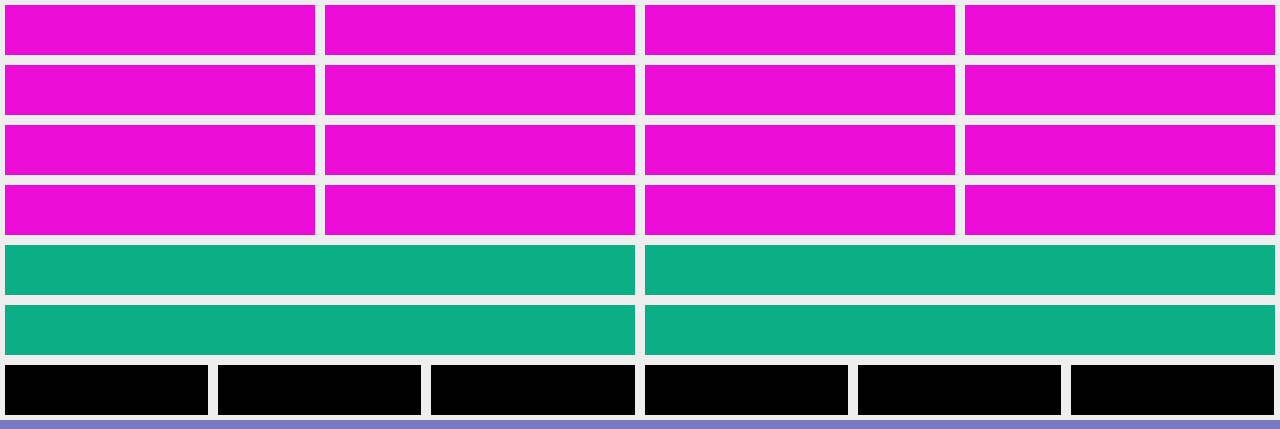
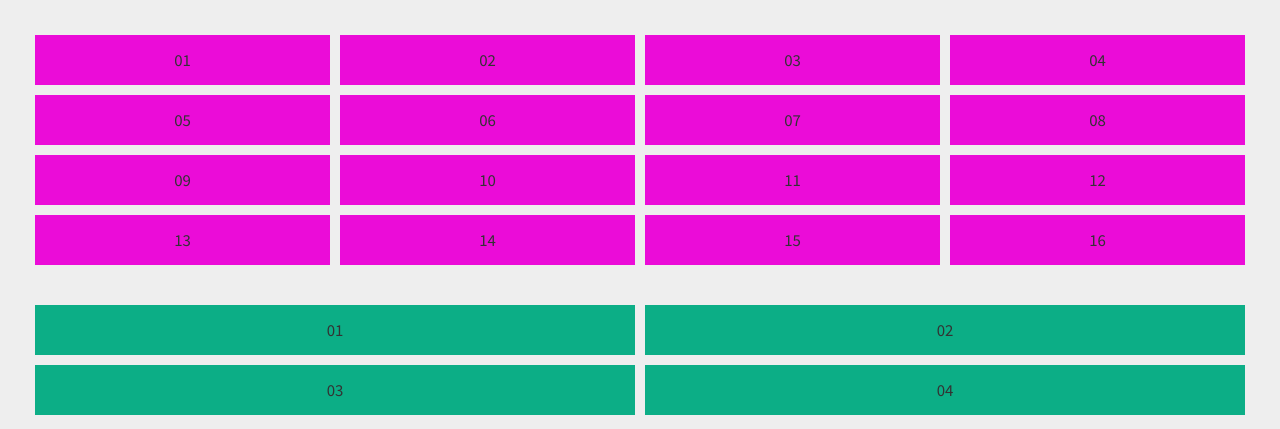
Before and after one commit to kihokei/w8-output, a plain HTML site: page index.html in a window 1280 px wide. Shown: the top 429 px of the page. Drawn offline with Linux system fonts and the light colour scheme.

Commit message:
html-css　Box-Number挿入

```diff
--- a/css/style.css
+++ b/css/style.css
@@ -14,6 +14,7 @@ body{
 .grid{
     display:flex;
     flex-wrap:wrap;
+    margin:30px;
 }
 .grid-item{
     padding:5px;
@@ -33,16 +34,25 @@ body{
     background:#eb0cd8;
     width:100%;
     min-height:50px;
+    display:flex;
+    align-items: center;
+    justify-content: center;
 }
 .block2{
     background:#0cae86;
     width:100%;
     min-height:50px;
+    display:flex;
+    align-items: center;
+    justify-content: center;
 }
 .block3{
     background:#000;
     width:100%;
     min-height:50px;
+    display:flex;
+    align-items: center;
+    justify-content: center;
 }
 @media screen and (max-width:768px){
     .grid-col2>.grid-item,
--- a/index.html
+++ b/index.html
@@ -20,89 +20,89 @@
     <!-- 4*4 -->
     <div class="grid grid-col4">
       <div class="grid-item">
-        <div class="block"></div>
+        <div class="block">01</div>
       </div>
       <div class="grid-item">
-        <div class="block"></div>
+        <div class="block">02</div>
       </div>
       <div class="grid-item">
-        <div class="block"></div>
+        <div class="block">03</div>
       </div>
       <div class="grid-item">
-        <div class="block"></div>
+        <div class="block">04</div>
       </div>
       <div class="grid-item">
-        <div class="block"></div>
+        <div class="block">05</div>
       </div>
       <div class="grid-item">
-        <div class="block"></div>
+        <div class="block">06</div>
       </div>
       <div class="grid-item">
-        <div class="block"></div>
+        <div class="block">07</div>
       </div>
       <div class="grid-item">
-        <div class="block"></div>
+        <div class="block">08</div>
       </div>
       <div class="grid-item">
-        <div class="block"></div>
+        <div class="block">09</div>
       </div>
       <div class="grid-item">
-        <div class="block"></div>
+        <div class="block">10</div>
       </div>
       <div class="grid-item">
-        <div class="block"></div>
+        <div class="block">11</div>
       </div>
       <div class="grid-item">
-        <div class="block"></div>
+        <div class="block">12</div>
       </div>
       <div class="grid-item">
-        <div class="block"></div>
+        <div class="block">13</div>
       </div>
       <div class="grid-item">
-        <div class="block"></div>
+        <div class="block">14</div>
       </div>
       <div class="grid-item">
-        <div class="block"></div>
+        <div class="block">15</div>
       </div>
       <div class="grid-item">
-        <div class="block"></div>
+        <div class="block">16</div>
       </div>
     </div>
     <!-- 2*2 -->
     <div class="grid grid-col2">
       <div class="grid-item">
-        <div class="block2"></div>
+        <div class="block2">01</div>
       </div>
       <div class="grid-item">
-        <div class="block2"></div>
+        <div class="block2">02</div>
       </div>
       <div class="grid-item">
-        <div class="block2"></div>
+        <div class="block2">03</div>
       </div>
       <div class="grid-item">
-        <div class="block2"></div>
+        <div class="block2">04</div>
       </div>
     </div>
 
     <!-- 6*1 -->
     <div class="grid grid-col6">
       <div class="grid-item">
-        <div class="block3"></div>
+        <div class="block3">01</div>
       </div>
       <div class="grid-item">
-        <div class="block3"></div>
+        <div class="block3">02</div>
       </div>
       <div class="grid-item">
-        <div class="block3"></div>
+        <div class="block3">03</div>
       </div>
       <div class="grid-item">
-        <div class="block3"></div>
+        <div class="block3">04</div>
       </div>
       <div class="grid-item">
-        <div class="block3"></div>
+        <div class="block3">05</div>
       </div>
       <div class="grid-item">
-        <div class="block3"></div>
+        <div class="block3">06</div>
       </div>
     </div>
 
```
